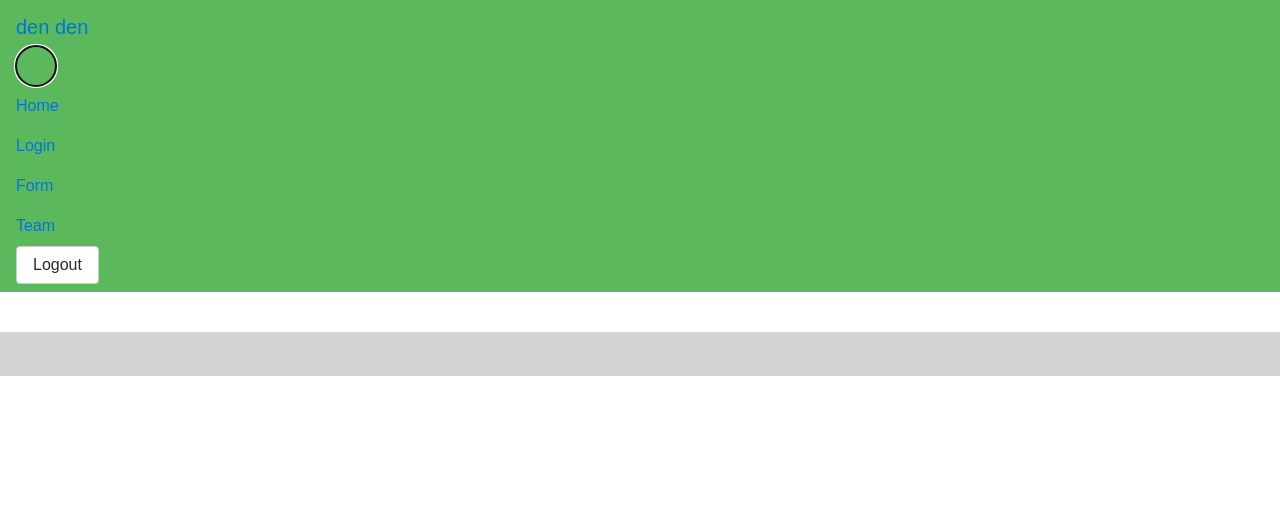
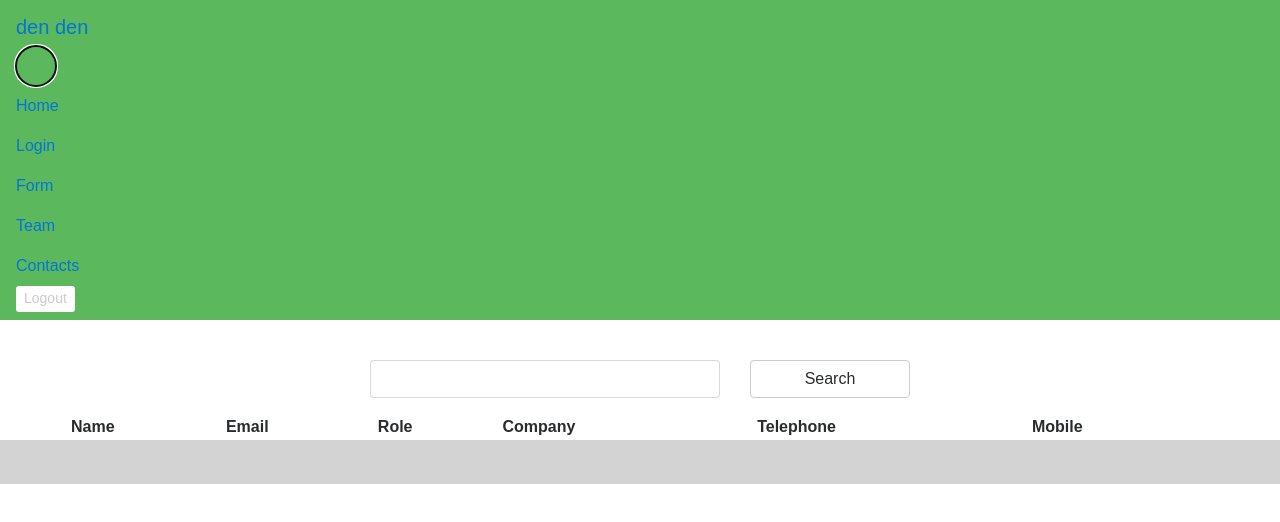
Before and after one commit to densk1/react-boilerplate, a React (Create React App) app: page /contacts in a window 1280 px wide. Both pictures are taken after a click on the button "Toggle navigation". Shown: the top 522 px of the page. Built offline with nearby package versions, Linux system fonts and the light colour scheme; no server answers.

Commit message:
Building contacts page.

```diff
--- a/public/css/index.css
+++ b/public/css/index.css
@@ -26,6 +26,14 @@ border-radius:50%;
 .navbar-toggler-icon {
 
 }
+nav .btn-outline-secondary {
+	background-color: white;
+	border: none;
+}
+nav .btn-outline-secondary:hover {
+	background-color:silver;
+}
+
 .stayloggedinlabel {
     padding:0;
     margin:0;
@@ -56,9 +64,9 @@ tr:nth-of-type(even) .plrobj {
 }
 
 tr td:nth-of-type(3) {
-	text-align:center;
+	//text-align:center;
 	padding:1px 6px;
 }
 tr th:nth-of-type(3) {
-	text-align:center;
+	//text-align:center;
 }
--- a/src/App.jsx
+++ b/src/App.jsx
@@ -14,6 +14,7 @@ import * as actions from './actions/actions.js';
 import Login from './components/Loginform';
 import Table from './scenes/Leaguetable';
 import Form from './components/crmform';
+import Contacts from './components/contacts';
 
 const Home = () => (
     <h1 className="success">Home</h1>
@@ -22,6 +23,7 @@ const Home = () => (
 const Footer = () => (
     <h1 className="success">&nbsp;</h1>
 )
+
 
 class App extends Component {
 
@@ -47,6 +49,7 @@ class App extends Component {
                             <Route exact path="/" component={Home}/>
                             <Route path="/login" component={Login}/>
                             <Route path="/form" component={Form}/>
+                            <Route path="/contacts" component={Contacts}/>
                             <Route exact path="/team/:index(\d+)/leaguetable" component={Table}/>
                             <Route path="/team/:index(\d+)/leaguetable/:season(\d+)" component={Table}/>
                         </Switch>
--- a/src/actions/actions.js
+++ b/src/actions/actions.js
@@ -6,12 +6,10 @@ import {
 
 
 export const checkLogin = () => dispatch => {
-axios.get('/auth/checklogin', {
+axios.post('/auth/checklogin', {
 	}).then(res => {
-		console.log("Global is logged in.");
 		dispatch({ type: CHECK_LOGIN, payload: res.data.result });
 	}).catch( err => {
-		console.log("Global NOT logged in.");
 		dispatch({type: CHECK_FAILED, payload: null });
 	});
 }
--- a/src/components/Navbar/index.jsx
+++ b/src/components/Navbar/index.jsx
@@ -39,9 +39,17 @@ class App extends Component {
                                     className="nav-link"
                                 >Team</NavLink>
 							</li>
-                            <li className="nav-item ">
-                                <button className="btn btn-secondary my-2 my-sm-0 " type="submit">Logout</button>
-                            </li>
+							<li className="nav-item">
+								<NavLink
+                                    to="/contacts"
+                                    className="nav-link"
+                                >Contacts</NavLink>
+							</li>
+							<form class="form-inline">
+								<a href="/logout">
+									<button class="btn btn-sm align-right btn-outline-secondary" type="button">Logout</button>
+								</a>
+							</form>
 						</ul>
 					</div>
 				</nav>
--- /dev/null
+++ b/src/components/contacts/index.jsx
@@ -0,0 +1,49 @@
+import React, { Component } from 'react';
+
+
+class Contacts extends Component {
+	componentDidMount = () => {
+
+	}
+	tableHeader = () => {
+		return (
+			<tr>
+				<th>Name</th><th>Email</th><th>Role</th><th>Company</th><th>Telephone</th><th>Mobile</th>
+			</tr>
+		);
+	}
+	tableBody = () => {
+
+	}
+	render(){
+		return(
+			<div className="container">
+				<div className="row">
+					<div className="offset-sm-3 col-sm-6 center" >
+						<div className="form-group row text-center">
+
+							<div className="col-sm-8" >
+								<input className="form-control" type="text" />
+							</div>
+							<div className="col-sm-4" >
+ 								<button className="btn btn-secondary my-2 my-sm-0 w-100" type="submit">Search</button>
+							</div>
+						</div>
+					</div>
+				</div>
+				<div className="row">
+					<table className="col-sm-12">
+						<thead>
+							{this.tableHeader()}
+						</thead>
+						<tbody>
+							{this.tableBody()}
+						</tbody>
+					</table>
+				</div>
+			</div>
+		)
+	}
+}
+
+export default Contacts;
```
Also changed, not shown: src/components/contacts/actions.js (added), src/components/contacts/reducer.js (added), src/components/contacts/types.js (added).
